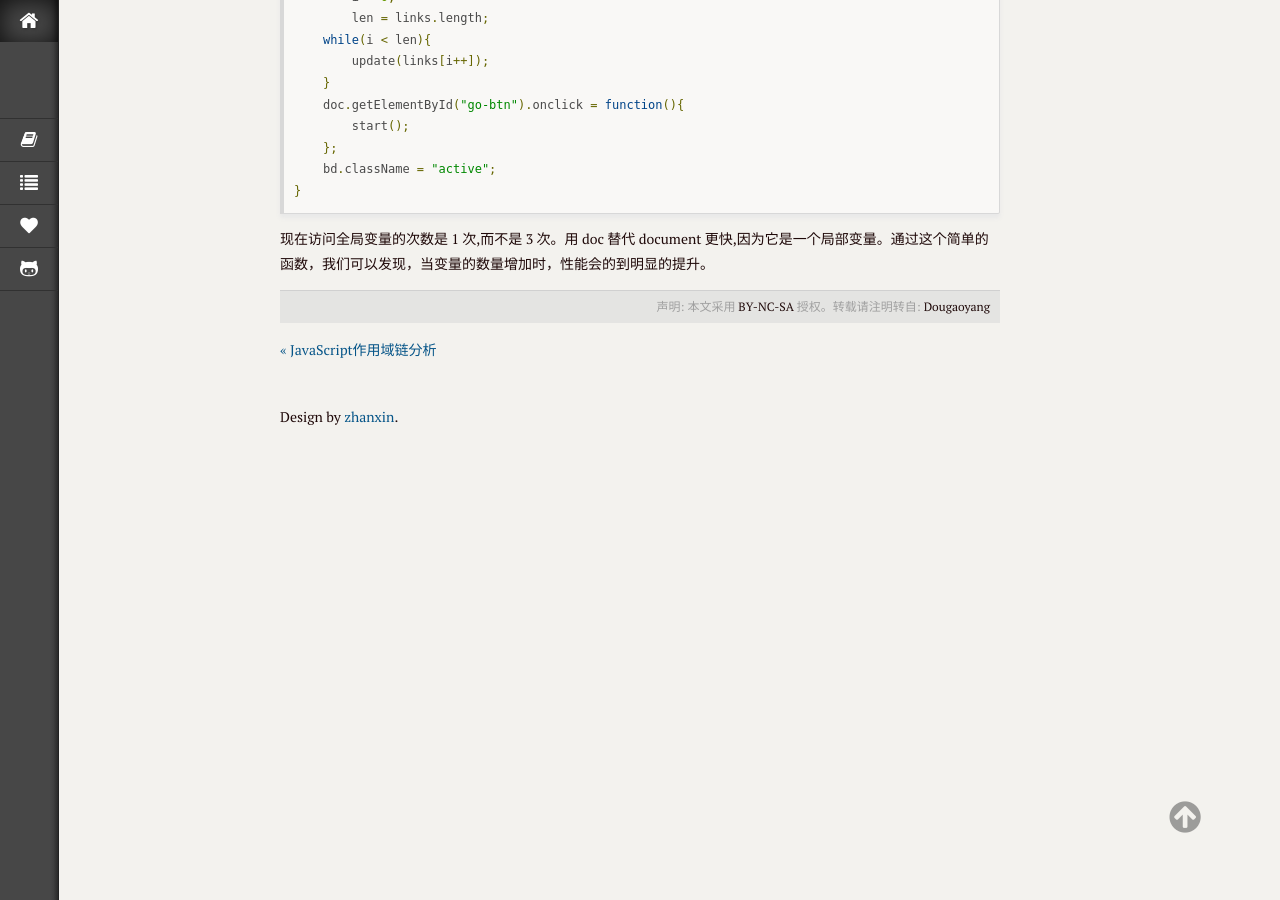
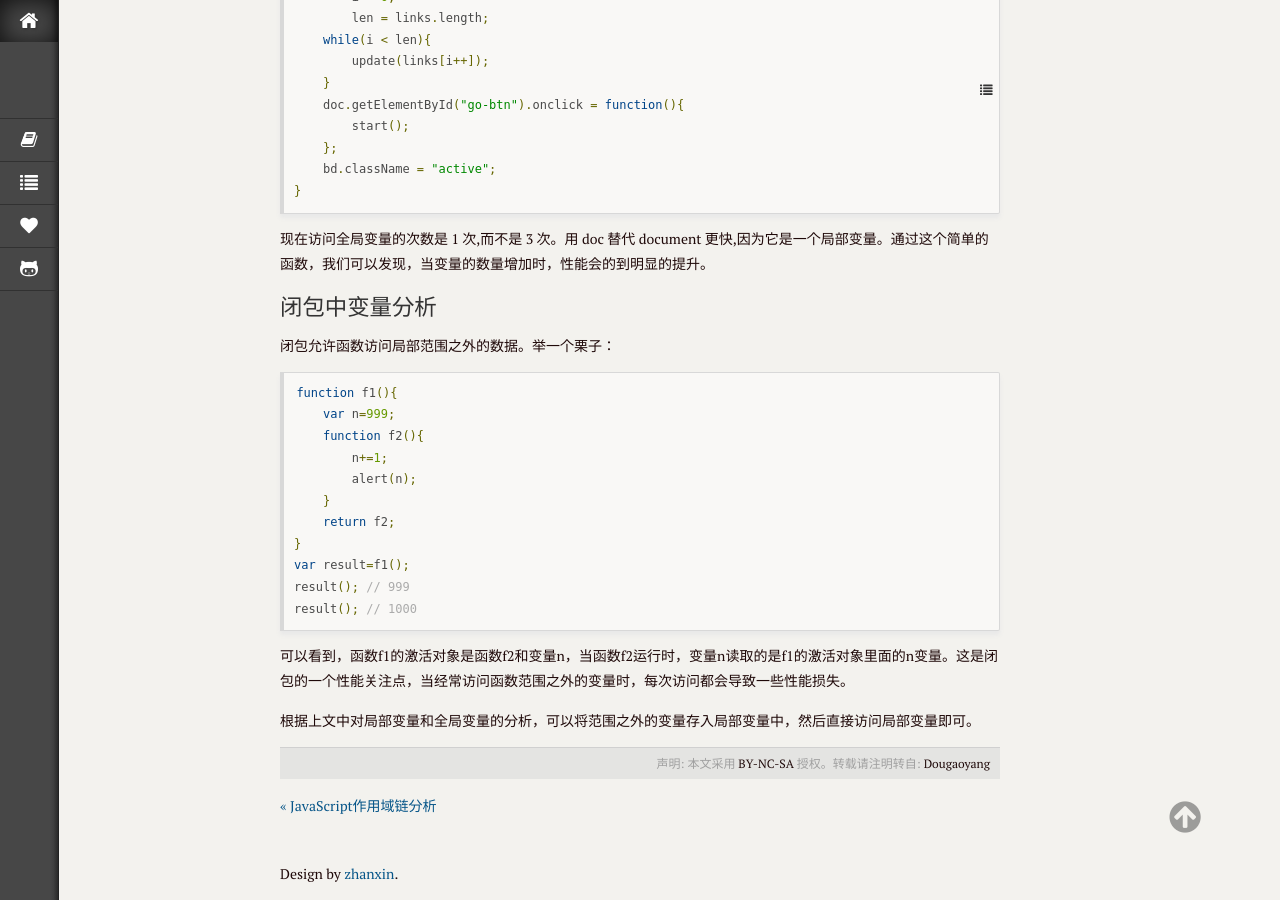
Before and after one commit to GitHubCuCu/dougaoyang.github.io, a Jekyll site: the page built from _posts/javascript/2015-01-17-data_access.md, in a window 1280 px wide and 900 px high, scrolled down 2481 px. Built offline with Jekyll 4.4.1, drawn with Linux system fonts in a browser that asks for light colours; Markdown is read by kramdown in place of the engine named in the settings; some of the changed text lies outside the part shown.

Commit message:
update posts

````diff
--- a/_posts/javascript/2015-01-17-data_access.md
+++ b/_posts/javascript/2015-01-17-data_access.md
@@ -112,6 +112,29 @@
 
 现在访问全局变量的次数是 1 次,而不是 3 次。用 doc 替代 document 更快,因为它是一个局部变量。通过这个简单的函数，我们可以发现，当变量的数量增加时，性能会的到明显的提升。
 
+##闭包中变量分析
+
+闭包允许函数访问局部范围之外的数据。举一个栗子：
+
+```JavaScript
+function f1(){
+    var n=999;
+    function f2(){
+        n+=1;
+        alert(n);
+    }
+    return f2;
+}
+var result=f1();
+result(); // 999
+result(); // 1000
+```
+
+可以看到，函数f1的激活对象是函数f2和变量n，当函数f2运行时，变量n读取的是f1的激活对象里面的n变量。这是闭包的一个性能关注点，当经常访问函数范围之外的变量时，每次访问都会导致一些性能损失。
+
+根据上文中对局部变量和全局变量的分析，可以将范围之外的变量存入局部变量中，然后直接访问局部变量即可。
+
+
 
 
 [link:1]: /2015/01/16/scope_chains.html  "JavaScript作用域链分析"
````
Also changed, not shown: other parts of _posts/javascript/2015-01-17-data_access.md (+1 -1 lines), _posts/javascript/2015-01-15-High_Performance_JavaScript-notes.md (+1 -0 lines).
